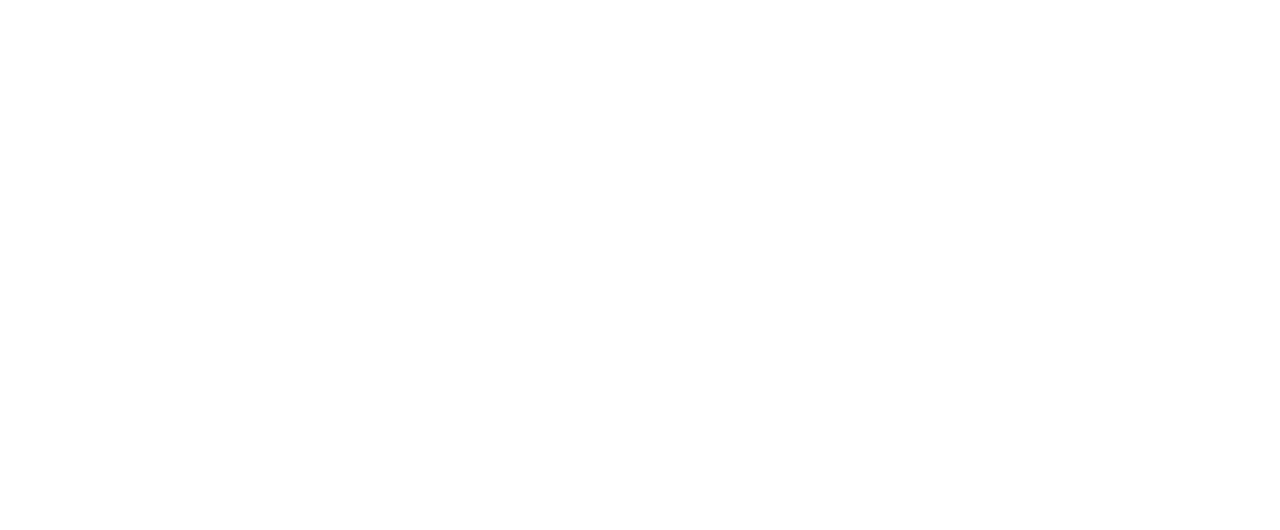
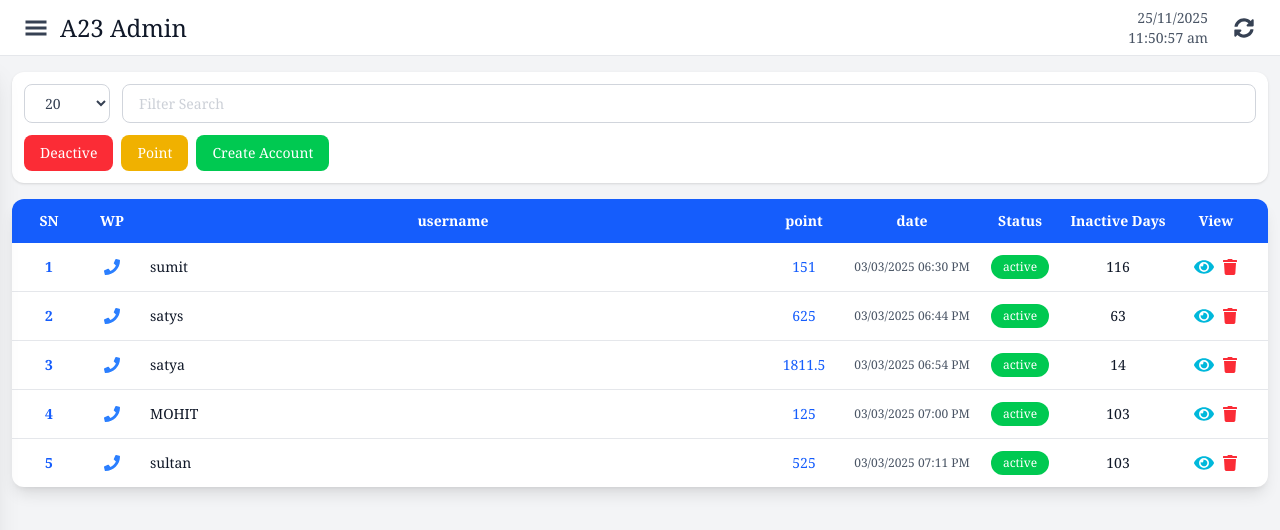
Before and after one commit to mdkamran-25/my-admin, a React (Vite) app: page /users in a window 1280 px wide. Before the commit this address had no page. Shown: the top 530 px of the page. Built offline with nearby package versions, Linux system fonts and the light colour scheme.

Commit message:
add user list page with horizontal scroll and updated filter options

```diff
--- a/src/App.tsx
+++ b/src/App.tsx
@@ -2,6 +2,7 @@
 import { Dashboard } from "./pages/Dashboard";
 import { WithdrawRequest } from "./pages/WithdrawRequest";
 import { UserProfile } from "./pages/UserProfile";
+import { UserList } from "./pages/UserList";
 
 function App() {
   return (
@@ -10,6 +11,7 @@
         <Route path="/" element={<Dashboard />} />
         <Route path="/withdraw-request" element={<WithdrawRequest />} />
         <Route path="/user-profile/:userId" element={<UserProfile />} />
+        <Route path="/users" element={<UserList />} />
       </Routes>
     </BrowserRouter>
   );
--- a/src/components/common/StatCard/StatCard.tsx
+++ b/src/components/common/StatCard/StatCard.tsx
@@ -4,6 +4,7 @@
   title: string;
   value: string | number;
   color?: "blue" | "pink" | "green" | "orange";
+  onClick?: () => void;
 }
 
 const colorClasses = {
@@ -13,15 +14,28 @@
   orange: "bg-orange-500",
 };
 
-export const StatCard = ({ title, value, color = "blue" }: StatCardProps) => {
+export const StatCard = ({
+  title,
+  value,
+  color = "blue",
+  onClick,
+}: StatCardProps) => {
+  const Component = onClick ? "button" : "div";
+
   return (
-    <div
-      className={`p-2 text-center rounded-xl ${colorClasses[color]} text-white shadow-lg hover:shadow-xl hover:-translate-y-0.5 transition-all duration-200`}
+    <Component
+      onClick={onClick}
+      className={`p-2 text-center rounded-xl ${
+        colorClasses[color]
+      } text-white shadow-lg hover:shadow-xl hover:-translate-y-0.5 transition-all duration-200 ${
+        onClick ? "cursor-pointer active:scale-95 w-full" : ""
+      }`}
+      type={onClick ? "button" : undefined}
     >
       <div className="flex flex-col gap-2">
         <h3 className="text-base font-semibold opacity-95">{title}</h3>
         <p className="text-xl font-bold">{value}</p>
       </div>
-    </div>
+    </Component>
   );
 };
--- a/src/pages/Dashboard/Dashboard.tsx
+++ b/src/pages/Dashboard/Dashboard.tsx
@@ -54,6 +54,10 @@
 
   const handleWithdrawClick = useCallback(() => {
     navigate("/withdraw-request");
+  }, [navigate]);
+
+  const handleUsersClick = useCallback(() => {
+    navigate("/users");
   }, [navigate]);
 
   // Loading State
@@ -118,6 +122,7 @@
               title={card.title}
               value={card.value}
               color={card.color}
+              onClick={card.title === "Users" ? handleUsersClick : undefined}
             />
           ))}
         </div>
--- /dev/null
+++ b/src/pages/UserList/UserList.tsx
@@ -0,0 +1,233 @@
+// User List Page - displays list of all users
+
+import { memo, useState, useCallback } from "react";
+import { useNavigate } from "react-router-dom";
+import { FaPhone, FaEye, FaTrash } from "react-icons/fa";
+import { Header } from "../../components/layout/Header";
+import { Sidebar } from "../../components/layout/Sidebar";
+
+interface User {
+  id: string;
+  sn: number;
+  username: string;
+  points: number;
+  date: string;
+  status: "active" | "inactive";
+  inactiveDays: number;
+  hasWhatsapp: boolean;
+}
+
+export const UserList = memo(() => {
+  const navigate = useNavigate();
+  const [isSidebarOpen, setIsSidebarOpen] = useState(false);
+  const [searchQuery, setSearchQuery] = useState("");
+  const [filterLimit, setFilterLimit] = useState("20");
+
+  // Mock data - replace with API call
+  const users: User[] = [
+    {
+      id: "1",
+      sn: 1,
+      username: "sumit",
+      points: 151,
+      date: "03/03/2025 06:30 PM",
+      status: "active",
+      inactiveDays: 116,
+      hasWhatsapp: true,
+    },
+    {
+      id: "2",
+      sn: 2,
+      username: "satys",
+      points: 625,
+      date: "03/03/2025 06:44 PM",
+      status: "active",
+      inactiveDays: 63,
+      hasWhatsapp: true,
+    },
+    {
+      id: "3",
+      sn: 3,
+      username: "satya",
+      points: 1811.5,
+      date: "03/03/2025 06:54 PM",
+      status: "active",
+      inactiveDays: 14,
+      hasWhatsapp: true,
+    },
+    {
+      id: "4",
+      sn: 4,
+      username: "MOHIT",
+      points: 125,
+      date: "03/03/2025 07:00 PM",
+      status: "active",
+      inactiveDays: 103,
+      hasWhatsapp: true,
+    },
+    {
+      id: "5",
+      sn: 5,
+      username: "sultan",
+      points: 525,
+      date: "03/03/2025 07:11 PM",
+      status: "active",
+      inactiveDays: 103,
+      hasWhatsapp: true,
+    },
+  ];
+
+  const handleMenuClick = useCallback(() => {
+    setIsSidebarOpen((prev) => !prev);
+  }, []);
+
+  const handleCloseSidebar = useCallback(() => {
+    setIsSidebarOpen(false);
+  }, []);
+
+  const handleRefresh = useCallback(() => {
+    console.log("Refreshing user list...");
+  }, []);
+
+  const handleViewUser = useCallback(
+    (userId: string) => {
+      navigate(`/user-profile/${userId}`);
+    },
+    [navigate]
+  );
+
+  return (
+    <div className="min-h-screen bg-gray-100">
+      <Sidebar isOpen={isSidebarOpen} onClose={handleCloseSidebar} />
+      <Header onRefresh={handleRefresh} onMenuClick={handleMenuClick} />
+
+      <main className="max-w-7xl mx-auto px-3 py-4">
+        {/* Filter Section */}
+        <div className="bg-white rounded-xl p-3 mb-4 shadow-sm">
+          <div className="flex gap-3 mb-3">
+            <select
+              value={filterLimit}
+              onChange={(e) => setFilterLimit(e.target.value)}
+              className="px-4 py-2 rounded-lg border border-gray-300 bg-white text-gray-700 text-sm focus:outline-none focus:ring-2 focus:ring-blue-500"
+            >
+              <option value="20">20</option>
+              <option value="50">50</option>
+              <option value="100">100</option>
+              <option value="500">500</option>
+              <option value="1000">1000</option>
+            </select>
+
+            <input
+              type="text"
+              value={searchQuery}
+              onChange={(e) => setSearchQuery(e.target.value)}
+              placeholder="Filter Search"
+              className="flex-1 px-4 py-2 rounded-lg border border-gray-300 bg-white text-gray-400 text-sm focus:outline-none focus:ring-2 focus:ring-blue-500"
+            />
+          </div>
+
+          <div className="flex gap-2">
+            <button className="px-4 py-2 bg-red-500 text-white rounded-lg text-sm font-medium hover:bg-red-600">
+              Deactive
+            </button>
+            <button className="px-4 py-2 bg-yellow-500 text-white rounded-lg text-sm font-medium hover:bg-yellow-600">
+              Point
+            </button>
+            <button className="px-4 py-2 bg-green-500 text-white rounded-lg text-sm font-medium hover:bg-green-600">
+              Create Account
+            </button>
+          </div>
+        </div>
+
+        {/* User Table */}
+        <div className="bg-white rounded-xl shadow-lg overflow-hidden">
+          <div className="overflow-x-auto">
+            <div className="min-w-[800px]">
+              {/* Table Header */}
+              <div className="bg-blue-600 text-white grid grid-cols-[50px_60px_1fr_80px_120px_80px_100px_80px] gap-2 p-3 text-sm font-semibold">
+                <div className="text-center">SN</div>
+                <div className="text-center">WP</div>
+                <div className="text-center">username</div>
+                <div className="text-center">point</div>
+                <div className="text-center">date</div>
+                <div className="text-center">Status</div>
+                <div className="text-center">Inactive Days</div>
+                <div className="text-center">View</div>
+              </div>
+
+              {/* Table Body */}
+              <div className="divide-y divide-gray-200">
+                {users.map((user) => (
+                  <div
+                    key={user.id}
+                    className="grid grid-cols-[50px_60px_1fr_80px_120px_80px_100px_80px] gap-2 p-3 items-center hover:bg-gray-50 transition-colors text-sm"
+                  >
+                    {/* SN */}
+                    <div className="text-center text-blue-600 font-semibold">
+                      {user.sn}
+                    </div>
+
+                    {/* WhatsApp */}
+                    <div className="flex justify-center">
+                      {user.hasWhatsapp && (
+                        <button className="text-blue-500 hover:text-blue-600">
+                          <FaPhone className="w-4 h-4" />
+                        </button>
+                      )}
+                    </div>
+
+                    {/* Username */}
+                    <div className="text-gray-900">{user.username}</div>
+
+                    {/* Points */}
+                    <div className="text-center text-blue-600 font-medium">
+                      {user.points}
+                    </div>
+
+                    {/* Date */}
+                    <div className="text-center text-gray-600 text-xs">
+                      {user.date}
+                    </div>
+
+                    {/* Status */}
+                    <div className="flex justify-center">
+                      <span
+                        className={`px-3 py-1 rounded-full text-xs font-medium ${
+                          user.status === "active"
+                            ? "bg-green-500 text-white"
+                            : "bg-red-500 text-white"
+                        }`}
+                      >
+                        {user.status}
+                      </span>
+                    </div>
+
+                    {/* Inactive Days */}
+                    <div className="text-center text-gray-900 font-medium">
+                      {user.inactiveDays}
+                    </div>
+
+                    {/* Actions */}
+                    <div className="flex justify-center gap-2">
+                      <button
+                        onClick={() => handleViewUser(user.id)}
+                        className="text-cyan-500 hover:text-cyan-600"
+                      >
+                        <FaEye className="w-5 h-5" />
+                      </button>
+                      <button className="text-red-500 hover:text-red-600">
+                        <FaTrash className="w-4 h-4" />
+                      </button>
+                    </div>
+                  </div>
+                ))}
+              </div>
+            </div>
+          </div>
+        </div>
+      </main>
+    </div>
+  );
+});
+
+UserList.displayName = "UserList";
--- /dev/null
+++ b/src/pages/UserList/index.ts
@@ -0,0 +1 @@
+export { UserList } from "./UserList";
```
Also changed, not shown: src/pages/UserProfile/UserProfile.tsx (+26 -12 lines).
